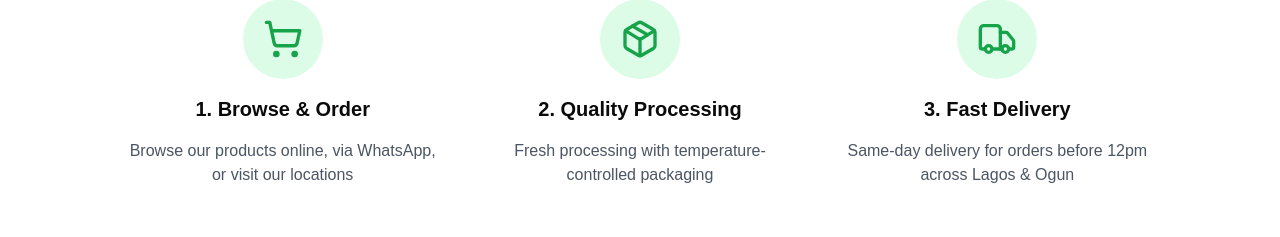
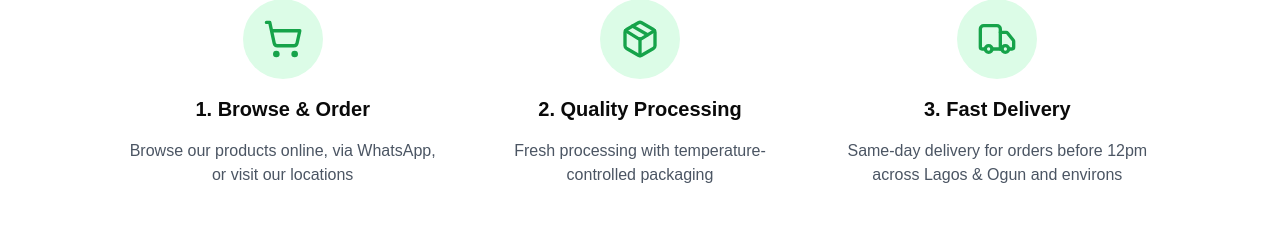
Before and after one commit to Benphemeh/oben-brands-landing, a Next.js app: page / in a window 1280 px wide. Shown: the part 1759-1996 px from the top of the page. Built offline with nearby package versions, Linux system fonts and the light colour scheme.

Commit message:
page write ups

```diff
--- a/app/page.tsx
+++ b/app/page.tsx
@@ -341,7 +341,7 @@ export default function HomePage() {
                   </div>
                   <h3 className="text-xl font-bold">3. Fast Delivery</h3>
                   <p className="text-gray-600">
-                    Same-day delivery for orders before 12pm across Lagos & Ogun
+                    Same-day delivery for orders before 12pm across Lagos & Ogun and environs
                   </p>
                 </div>
               </div>
```
